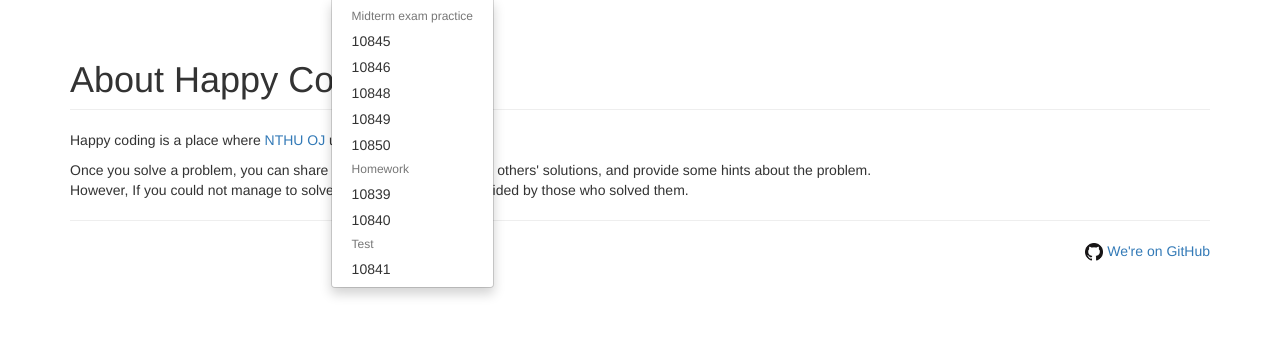
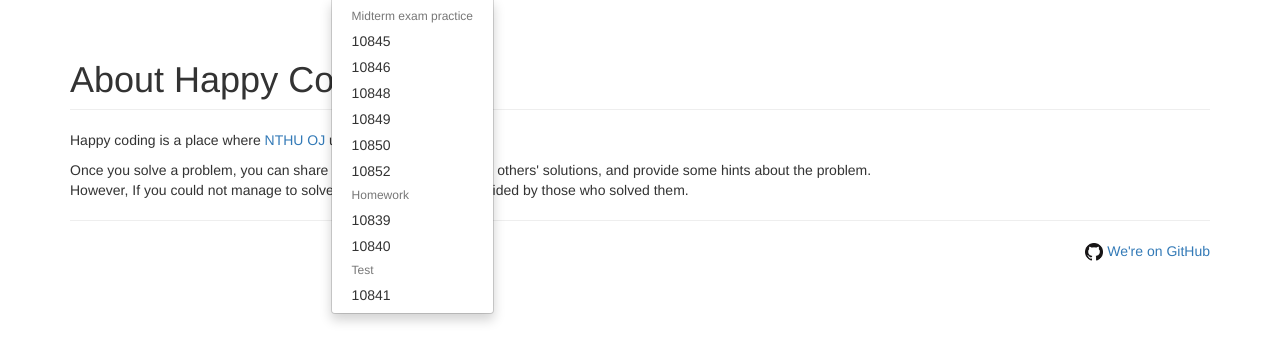
Before and after one commit to afg-archive/happycoding, a Python web app: template problem/jinja2/about.html in a window 1280 px wide, after a click on "CS程設". Shown: the part 52-414 px from the top of the page. Run offline with Jinja, Linux system fonts and the light colour scheme; the template is opened without the code that fills it, so the values that code supplies are empty; some libraries are stand-ins or nearby versions.

Commit message:
add mid practice

```diff
--- a/problem/jinja2/navbar.html
+++ b/problem/jinja2/navbar.html
@@ -22,6 +22,7 @@
             <li><a href="/problem/10848">10848</a></li>
             <li><a href="/problem/10849">10849</a></li>
             <li><a href="/problem/10850">10850</a></li>
+            <li><a href="/problem/10852">10852</a></li>
             <li class="dropdown-header">Homework</li>
             <li><a href="/problem/10839">10839</a></li>
             <li><a href="/problem/10840">10840</a></li>
```
